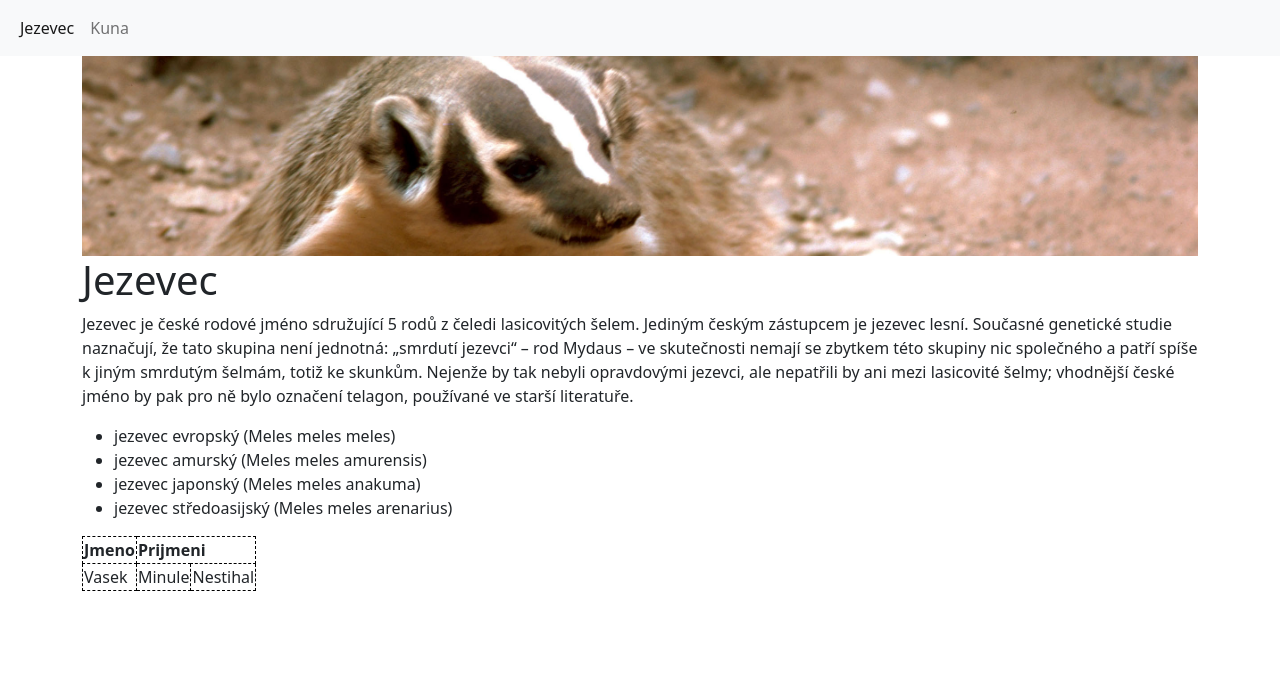
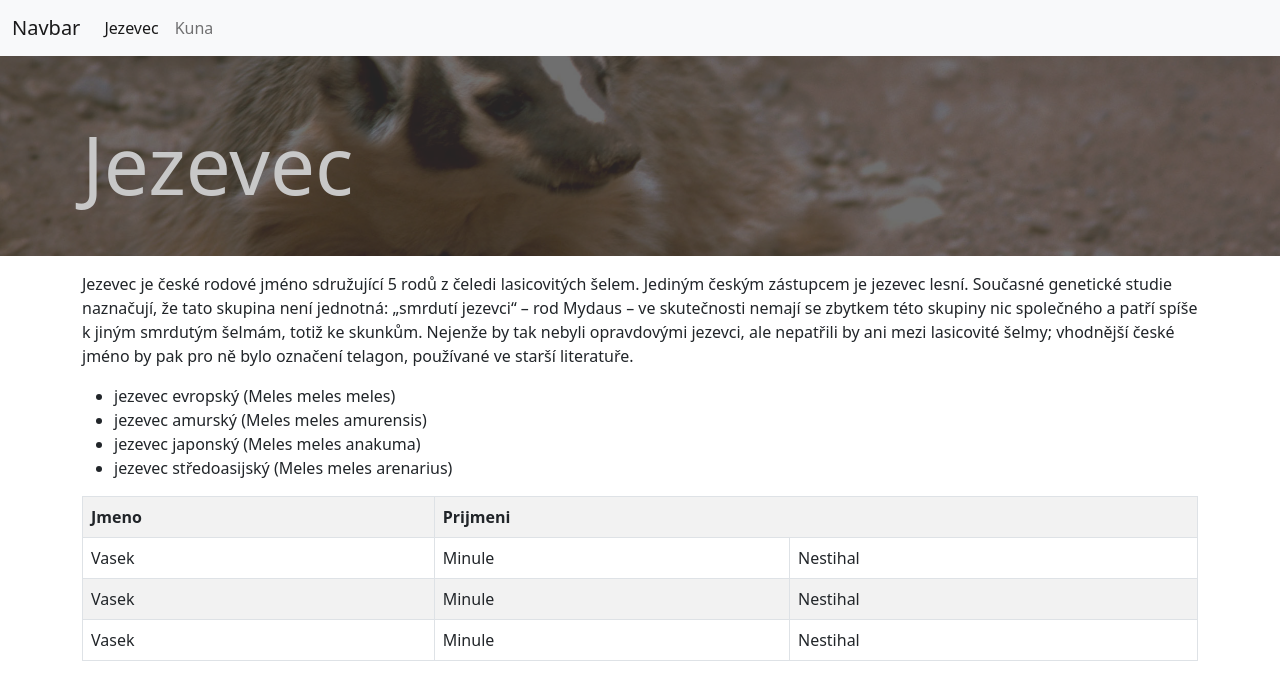
Before and after one commit to gyarab/2022_wa_chalupnicek, a plain HTML site: page S1/index.html in a window 1280 px wide. Drawn offline with nearby package versions, Linux system fonts and the light colour scheme.

Commit message:
added bootstrap styling

```diff
--- a/S1/index.html
+++ b/S1/index.html
@@ -5,14 +5,15 @@
     <meta http-equiv="X-UA-Compatible" content="IE=edge">
     <meta name="viewport" content="width=device-width, initial-scale=1.0">
     <title>Jezevec</title>
-    <link href="https://cdn.jsdelivr.net/npm/bootstrap@5.2.1/dist/css/bootstrap.min.css" rel="stylesheet">
-    <script src="https://cdn.jsdelivr.net/npm/bootstrap@5.2.1/dist/js/bootstrap.bundle.min.js"></script>
+    <link href="https://cdn.jsdelivr.net/npm/bootstrap@5.2.2/dist/css/bootstrap.min.css" rel="stylesheet" integrity="sha384-Zenh87qX5JnK2Jl0vWa8Ck2rdkQ2Bzep5IDxbcnCeuOxjzrPF/et3URy9Bv1WTRi" crossorigin="anonymous">
+    <script src="https://cdn.jsdelivr.net/npm/bootstrap@5.2.2/dist/js/bootstrap.bundle.min.js" integrity="sha384-OERcA2EqjJCMA+/3y+gxIOqMEjwtxJY7qPCqsdltbNJuaOe923+mo//f6V8Qbsw3" crossorigin="anonymous"></script>
     <link rel="stylesheet" href="style.css">
 </head>
 <body>
 
     <nav class="navbar navbar-expand-lg bg-light">
       <div class="container-fluid">
+        <a class="navbar-brand" href="#">Navbar</a>
         <button class="navbar-toggler" type="button" data-bs-toggle="collapse" data-bs-target="#navbarNav" aria-controls="navbarNav" aria-expanded="false" aria-label="Toggle navigation">
           <span class="navbar-toggler-icon"></span>
         </button>
@@ -29,14 +30,17 @@
       </div>
     </nav>
 
+    <div class="container-fluid hero">
+      <div class="overcast">
         <div class="container">
-        <div class="hero">
-
+          <h1 class="display-1">Jezevec</h1>
+        </div>
+      </div>
     </div>
 
-        <h1>Jezevec</h1>
+    <div class="container">
 
-        <p>Jezevec je české rodové jméno sdružující 5 rodů z čeledi lasicovitých šelem. Jediným českým zástupcem je jezevec lesní. Současné genetické studie naznačují, že tato skupina není jednotná: „smrdutí jezevci“ – rod Mydaus – ve skutečnosti nemají se zbytkem této skupiny nic společného a patří spíše k jiným smrdutým šelmám, totiž ke skunkům. Nejenže by tak nebyli opravdovými jezevci, ale nepatřili by ani mezi lasicovité šelmy; vhodnější české jméno by pak pro ně bylo označení telagon, používané ve starší literatuře. </p>
+      <p class="mt-3">Jezevec je české rodové jméno sdružující 5 rodů z čeledi lasicovitých šelem. Jediným českým zástupcem je jezevec lesní. Současné genetické studie naznačují, že tato skupina není jednotná: „smrdutí jezevci“ – rod Mydaus – ve skutečnosti nemají se zbytkem této skupiny nic společného a patří spíše k jiným smrdutým šelmám, totiž ke skunkům. Nejenže by tak nebyli opravdovými jezevci, ale nepatřili by ani mezi lasicovité šelmy; vhodnější české jméno by pak pro ně bylo označení telagon, používané ve starší literatuře. </p>
 
       <ul>
         <li>jezevec evropský (Meles meles meles)</li>
@@ -45,10 +49,20 @@
         <li>jezevec středoasijský (Meles meles arenarius)</li>
       </ul>
 
-        <table>
+      <table class="table table-striped table-bordered">
         <tr>
           <th>Jmeno</th>
           <th colspan="2">Prijmeni</th>
+        </tr>
+        <tr>
+          <td>Vasek</td>
+          <td>Minule</td>
+          <td>Nestihal</td>
+        </tr>
+        <tr>
+          <td>Vasek</td>
+          <td>Minule</td>
+          <td>Nestihal</td>
         </tr>
         <tr>
           <td>Vasek</td>
--- a/S1/style.css
+++ b/S1/style.css
@@ -21,14 +21,24 @@
 }
 
 .hero {
-    width: 100%;
+    padding: 0;
     height: 200px;
-    overflow: hidden;
     background-image: url('./jezevec.jpg');
     background-size: cover;
-    background-position: center;
+    background-position: 50% 60%;
 }
 
-th, td {
-    border: 1px dashed black;
+.overcast {
+    width: 100%;
+    height: 100%;
+    background-color: rgba(50, 50, 50, 0.7);
 }
+
+h1 {
+    padding-top: 60px;
+    color: rgb(200, 200, 200)
+}
+
+.debug {
+    border: 1px solid red;
+}
```
Lines whose indentation alone changed are shown as unchanged.
